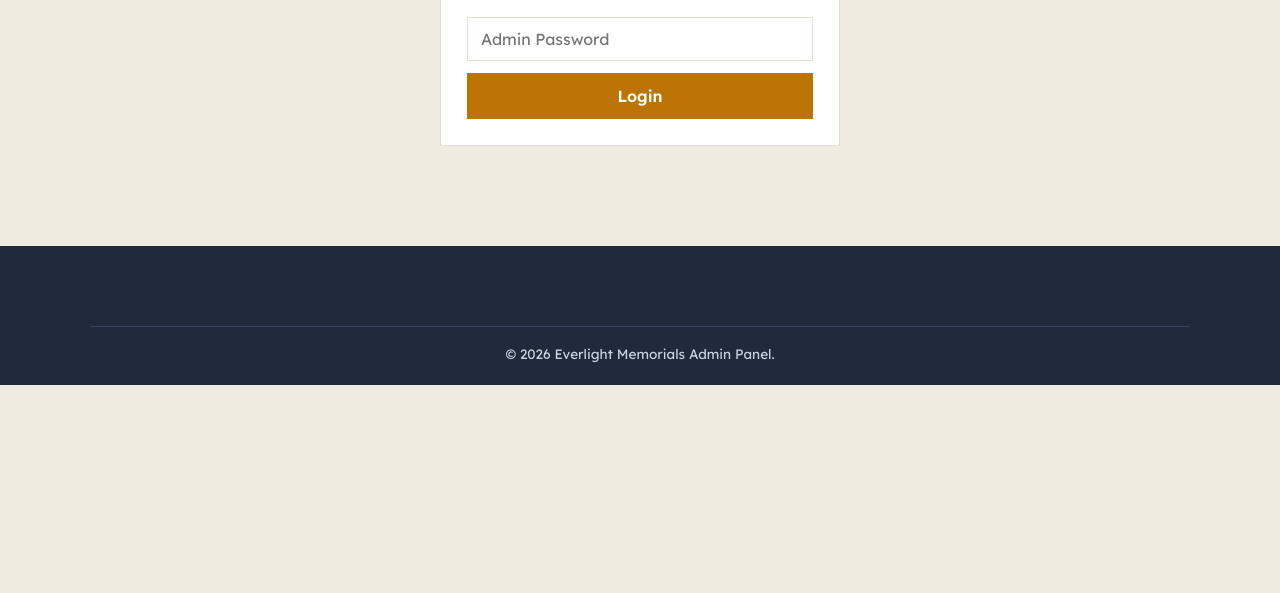
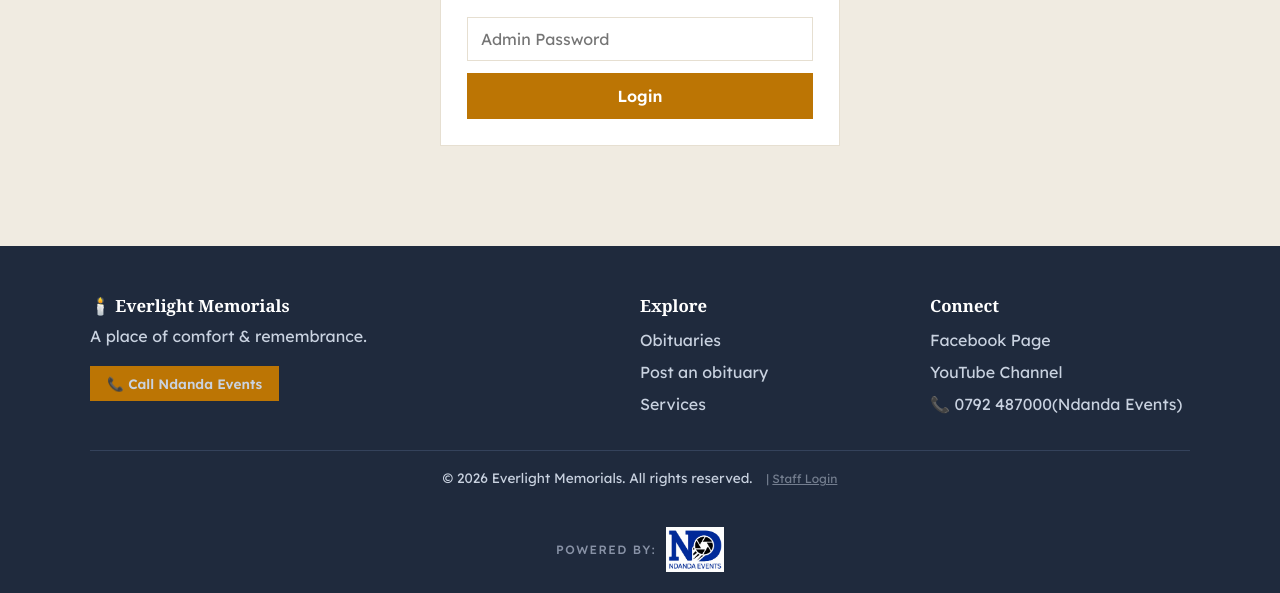
Before and after one commit to anyanzwa/memorial-site, a plain HTML site: page admin.html in a window 1280 px wide. Shown: the part 299-892 px from the top of the page. Before the commit the page ends 800 px from the top, so only its background shows below. Drawn offline with Linux system fonts and the light colour scheme.

Commit message:
Admin Update

```diff
--- a/admin.html
+++ b/admin.html
@@ -147,7 +147,49 @@
 
 <footer class="footer">
   <div class="container">
-    <div class="copy">© <span id="year"></span> Everlight Memorials Admin Panel.</div>
+    <div class="footer-grid">
+      <div>
+        <h3>🕯️ Everlight Memorials</h3>
+        <p>A place of comfort & remembrance.</p>
+        <p style="margin-top: 12px;">
+          <a href="tel:0792000000" class="btn gold" style="padding: 8px 16px; font-size: .85rem;">📞 Call Ndanda Events</a>
+        </p>
+      </div>
+      <div>
+        <h3>Explore</h3>
+        <ul>
+          <li><a href="obituaries.html">Obituaries</a></li>
+          <li><a href="submit.html">Post an obituary</a></li>
+          <li><a href="index.html#services">Services</a></li>
+        </ul>
+      </div>
+      <div>
+        <h3>Connect</h3>
+        <ul>
+          <li><a href="https://www.facebook.com/mohammad.mawazo/" target="_blank">Facebook Page</a></li>
+          <li><a href="https://www.youtube.com/@ndandaeventsltd911" target="_blank">YouTube Channel</a></li>
+          <li>📞 0792 487000(Ndanda Events)</li>
+        </ul>
+      </div>
+    </div>
+    <div class="copy">
+      © <span id="year"></span> Everlight Memorials. All rights reserved.
+
+      <!-- Discreet Admin Link -->
+      <span style="margin-left: 10px; font-size: 0.75rem; opacity: 0.5;">
+        | <a href="admin.html" style="color: inherit; text-decoration: underline;">Staff Login</a>
+      </span>
+
+      <br><br>
+
+      <!-- NEW CLICKABLE LOGO -->
+      <span class="powered-by" style="display: inline-flex; align-items: center; justify-content: center; gap: 10px; margin-top: 16px;">
+        POWERED BY:
+        <a href="https://www.ndandaevents.com/" target="_blank" rel="noopener noreferrer" style="display: inline-block;">
+          <img src="images/ndanda.jpg" alt="Ndanda Events" style="max-height: 45px; width: auto; vertical-align: middle; transition: transform 0.2s;" onmouseover="this.style.transform='scale(1.05)'" onmouseout="this.style.transform='scale(1)'">
+        </a>
+      </span>
+    </div>
   </div>
 </footer>
 
```
Also changed, not shown: dashboard.html (+1 -1 lines), index.html (+1 -1 lines), obituaries.html (+1 -1 lines), obituary.html (+1 -1 lines), submit.html (+1 -1 lines).
